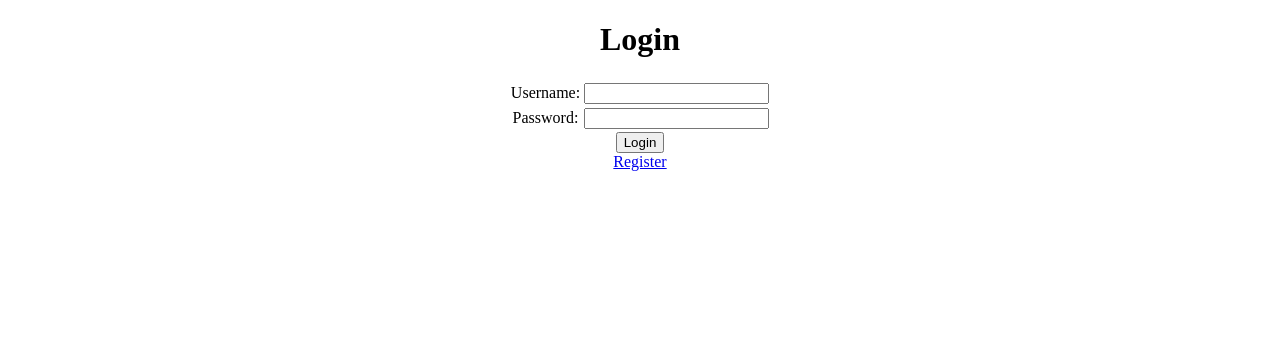
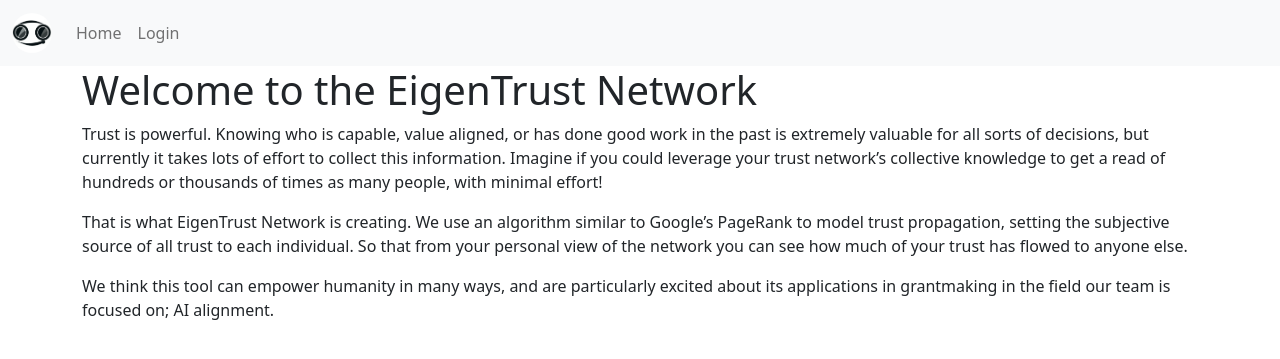
Before and after one commit to eigenkarmanetwork/EKN-UI, a PHP site: page / in a window 1280 px wide. Shown: the top 359 px of the page. Run offline with PHP 8.4, Linux system fonts and the light colour scheme.

Commit message:
Moved old index to login.php. Migrated login.php to Bootstrap 5. Created new index page (content written by plexish). Index page implements Bootstrap 5. Migrating pages to PHP for templating.
Co-authored-by: plexish <1039691+plexish@users.noreply.github.com>

```diff
--- /dev/null
+++ b/html/head.php
@@ -0,0 +1,4 @@
+<title>EigenTrust Network - <?php echo $PAGE_TITLE; ?></title>
+<meta name="viewport" content="width=device-width, initial-scale=1">
+<link href="https://cdn.jsdelivr.net/npm/bootstrap@5.1.3/dist/css/bootstrap.min.css" rel="stylesheet">
+<script src="https://cdn.jsdelivr.net/npm/bootstrap@5.1.3/dist/js/bootstrap.bundle.min.js"></script>
--- /dev/null
+++ b/html/index.php
@@ -0,0 +1,19 @@
+<!DOCTYPE html>
+<html lang="en">
+  <head>
+    <?php
+        $PAGE_TITLE = "Home";
+        require("head.php")
+    ?>
+  </head>
+  <body>
+    <?php require("nav.php"); ?>
+    <div class="container">
+        <h1>Welcome to the EigenTrust Network</h1>
+        <p>Trust is powerful. Knowing who is capable, value aligned, or has done good work in the past is extremely valuable for all sorts of decisions, but currently it takes lots of effort to collect this information. Imagine if you could leverage your trust network’s collective knowledge to get a read of hundreds or thousands of times as many people, with minimal effort!</p>
+        <p>That is what EigenTrust Network is creating. We use an algorithm similar to Google’s PageRank to model trust propagation, setting the subjective source of all trust to each individual. So that from your personal view of the network you can see how much of your trust has flowed to anyone else.</p>
+
+        <p>We think this tool can empower humanity in many ways, and are particularly excited about its applications in grantmaking in the field our team is focused on; AI alignment.</p>
+    </div>
+  </body>
+</html>
--- a/html/index.html
+++ b/html/login.php
@@ -1,9 +1,12 @@
 <!DOCTYPE html>
-<html>
+<html lang="en">
   <head>
-    <title>Eigen Trust Network</title>
+    <?php
+        $PAGE_TITLE = "Login";
+        require("head.php")
+    ?>
     <style>
-        body {
+        .container {
             text-align: center;
         }
         table {
@@ -59,6 +62,8 @@
     </script>
   </head>
   <body onload="javascript:addListeners();">
+    <?php require("nav.php"); ?>
+    <div class="container">
         <h1>Login</h1>
         <span id="notice"></span>
         <table>
@@ -71,8 +76,9 @@
             <td><input id="password" type="password"></td>
         </tr>
         </table>
-    <button id="login" onclick="javascript:login()">Login</button>
+        <button class="btn btn-primary" id="login" onclick="javascript:login()">Login</button>
         <br>
         <a href="register.html">Register</a>
+    </div>
   </body>
 </html>
--- /dev/null
+++ b/html/nav.php
@@ -0,0 +1,20 @@
+<nav class="navbar navbar-expand-sm bg-light navbar-light">
+    <div class="container-fluid">
+        <a class="navbar-brand">
+            <img src="images/logo.png" alt="ETN Logo" style="width:40px;" class="rounded-pill">
+        </a>
+        <button class="navbar-toggler" type="button" data-bs-toggle="collapse" data-bs-target="#nav">
+            <span class="navbar-toggler-icon"></span>
+        </button>
+        <div class="collapse navbar-collapse" id="nav">
+            <ul class="navbar-nav">
+                <li class="nav-item">
+                    <a class="nav-link" href="/">Home</a>
+                </li>
+                <li class="nav-item">
+                    <a class="nav-link" href="/login.php">Login</a>
+                </li>
+            </ul>
+        </div>
+    </div>
+</nav>
```
Also changed, not shown: html/images/logo.png (added). Lines whose indentation alone changed are shown as unchanged.
